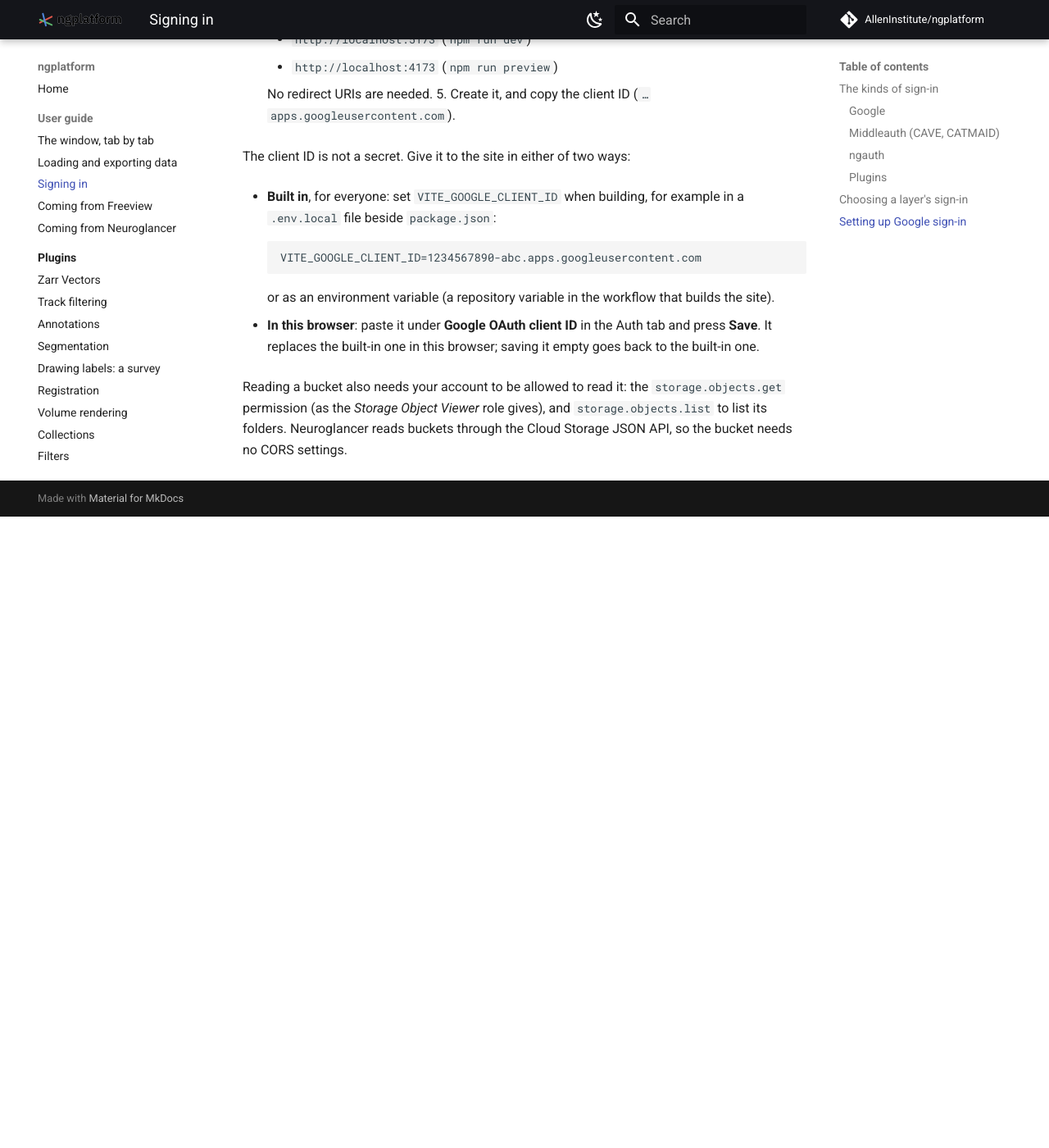
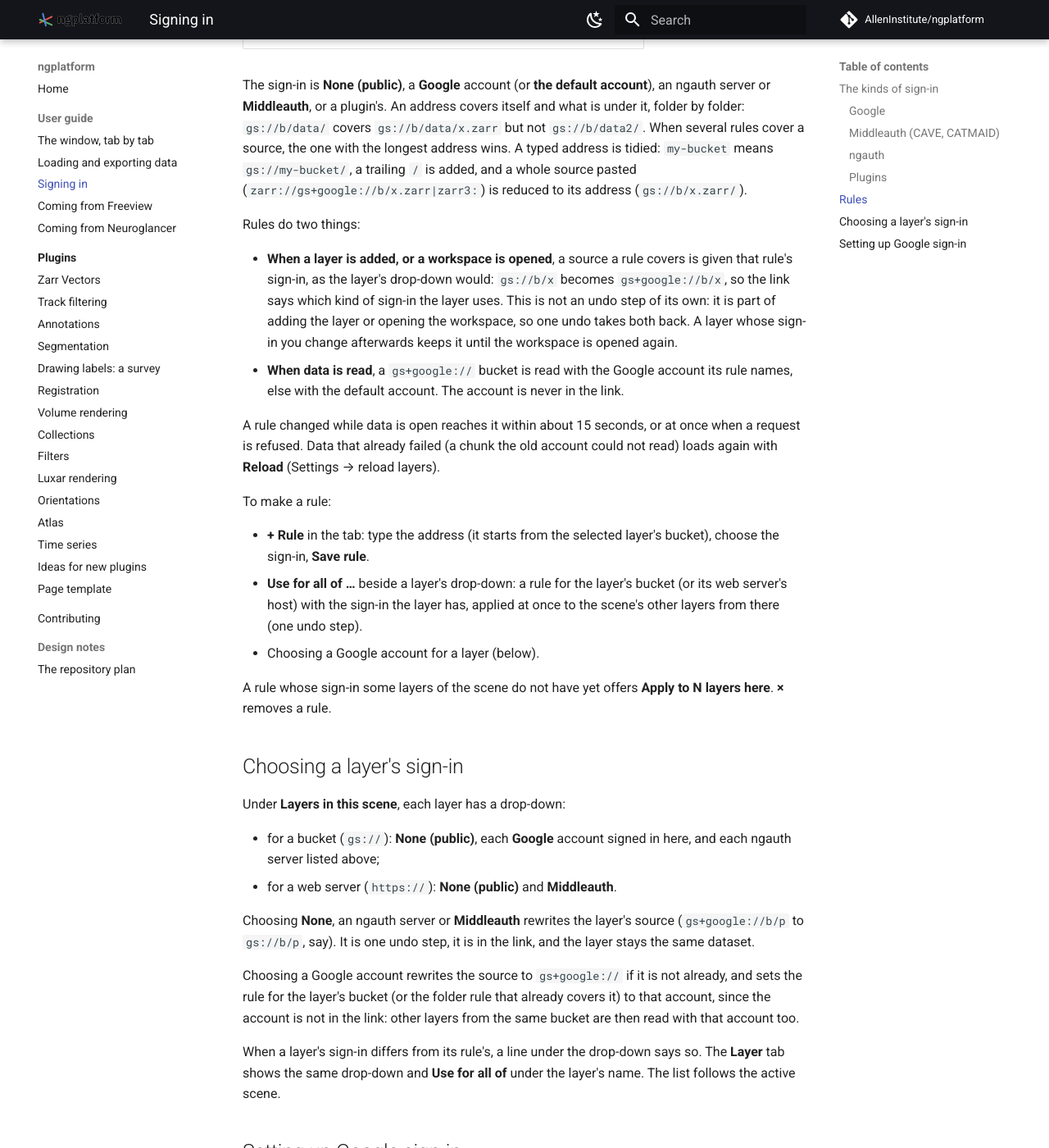
Before and after one commit to AllenInstitute/ngplatform, an MkDocs documentation site: the page built from docs/guide/signing-in.md, in a window 1280 px wide and 1400 px high, scrolled down 2951 px. Shown: the whole window at 82% size. Built offline with MkDocs 1.6.1 and Material for MkDocs 9.7.7, drawn with Linux system fonts in a browser that asks for light colours; comment, search, counter and statistics services are not loaded; before the commit the page ends 3581 px from its top, so only the background shows below that; some of the changed text lies outside the part shown.

Commit message:
Signing in: Google accounts, rules and the account per bucket in the guide, plugin guide and status

```diff
--- a/docs/guide/signing-in.md
+++ b/docs/guide/signing-in.md
@@ -1,19 +1,25 @@
 # Signing in
 
 Data behind a sign-in is read with the sign-ins in the **Auth** tab (left
-dock). Sign-ins are kept in this browser, never in the link: a link someone
-else opens asks them to sign in themselves.
+dock). Sign-ins and rules are kept in this browser, never in the link: a
+link someone else opens asks them to sign in themselves, and never names
+your accounts.
 
-The tab has four parts:
+The tab has six parts:
 
-1. **Sign-ins**: each one available, with whether you are signed in, as
-   whom, and buttons to sign in, sign out and check.
-2. **Add a sign-in server**: a CAVE, CATMAID or ngauth server, to sign in
+1. **Google accounts**: each Google account signed in here, with its state
+   and buttons, and the **Sign in with Google** button that adds one.
+2. **Other sign-ins**: the middleauth and ngauth servers (and plugins'
+   sign-ins) this workspace uses or that you added, with whether you are
+   signed in, as whom, and buttons to sign in, sign out and check.
+3. **Rules**: which sign-in, and which Google account, reads the data under
+   a bucket, a folder or a web address.
+4. **Add a sign-in server**: a CAVE, CATMAID or ngauth server, to sign in
    before opening its data.
-3. **Layers in this scene**: each layer of the active scene that reads from
+5. **Layers in this scene**: each layer of the active scene that reads from
    a bucket or a web server, with a drop-down of the sign-ins that apply to
    it.
-4. **Google sign-in**: what the Google sign-in asks for, and its OAuth
+6. **Google sign-in**: what the Google sign-in asks for, and its OAuth
    client ID.
 
 ## The kinds of sign-in
@@ -35,7 +41,8 @@ The rest of a source is kept as it is: a prefix such as `precomputed://` or
 ### Google
 
 Signs this browser in to Google with Google's own sign-in window, for the
-Google Cloud Storage buckets your account can read. It asks for:
+Google Cloud Storage buckets your accounts can read. Several accounts can
+be signed in at once (a work and a personal account, say). It asks for:
 
 | Scope | What it lets this site do |
 |---|---|
@@ -43,15 +50,29 @@ Google Cloud Storage buckets your account can read. It asks for:
 | `email` | see your email address, to show who is signed in |
 | `https://www.googleapis.com/auth/devstorage.read_only` | read the Google Cloud Storage buckets your account can read; never write |
 
-The token lasts about an hour. The tab shows the account and when the token
-expires. After that, data waits until you sign in again: the status line
-under the views says so, with a **Sign in** button, and the tab's button
-reads **Sign in again**. A sign-in window opens only when you click; Google
-usually closes it at once when you have signed in before. **Sign out**
-forgets the token and revokes it with Google.
+**Sign in with Google** (once an account is signed in, **Add a Google
+account**) opens Google's account chooser, where you pick or add the
+account. Each account is then listed with its state:
 
-The sign-in applies to every tab of this site in this browser, and to data
-already open: a layer waiting for it loads as soon as you sign in.
+- **Signed in** until the time its token expires (a token lasts about an
+  hour);
+- **Expired**, with **Sign in again as …**, which goes straight to that
+  account (Google usually closes its window at once);
+- **Signed out**, with **Sign in as …**.
+
+**Sign out** forgets that account's token and revokes it with Google; the
+account stays listed. **Remove** forgets the account. One account is the
+**Default**: it reads every bucket that no rule gives another account. The
+first account added is the default; **Make default** changes it.
+
+When an account's token expires or Google refuses it, only that account
+expires; data it reads waits until you sign it in again: the status line
+under the views names the account, with a button that signs it in. A
+sign-in window opens only when you click.
+
+The accounts apply to every tab of this site in this browser, and to data
+already open: a layer waiting for an account loads as soon as it is signed
+in.
 
 ### Middleauth (CAVE, CATMAID)
 
@@ -85,17 +106,76 @@ may add choices to the layers' drop-downs. See
 [Sign-in](https://github.com/AllenInstitute/ngplatform/blob/main/plugins/README.md#sign-in)
 in the plugin guide.
 
+## Rules
+
+A rule gives the data under an address a sign-in. The address is a
+bucket, a folder in one, or a web address:
+
+| Address | Covers |
+|---|---|
+| `gs://bucket/` | everything in the bucket |
+| `gs://bucket/folder/` | that folder and everything under it |
+| `https://host/` or `https://host/path/` | a web server, or part of one |
+
+The sign-in is **None (public)**, a **Google** account (or **the default
+account**), an ngauth server or **Middleauth**, or a plugin's. An address
+covers itself and what is under it, folder by folder: `gs://b/data/`
+covers `gs://b/data/x.zarr` but not `gs://b/data2/`. When several rules
+cover a source, the one with the longest address wins. A typed address is
+tidied: `my-bucket` means `gs://my-bucket/`, a trailing `/` is added, and a
+whole source pasted (`zarr://gs+google://b/x.zarr|zarr3:`) is reduced to
+its address (`gs://b/x.zarr/`).
+
+Rules do two things:
+
+- **When a layer is added, or a workspace is opened**, a source a rule
+  covers is given that rule's sign-in, as the layer's drop-down would:
+  `gs://b/x` becomes `gs+google://b/x`, so the link says which kind of
+  sign-in the layer uses. This is not an undo step of its own: it is part
+  of adding the layer or opening the workspace, so one undo takes both
+  back. A layer whose sign-in you change afterwards keeps it until the
+  workspace is opened again.
+- **When data is read**, a `gs+google://` bucket is read with the Google
+  account its rule names, else with the default account. The account is
+  never in the link.
+
+A rule changed while data is open reaches it within about 15 seconds, or
+at once when a request is refused. Data that already failed (a chunk the
+old account could not read) loads again with **Reload** (Settings → reload
+layers).
+
+To make a rule:
+
+- **+ Rule** in the tab: type the address (it starts from the selected
+  layer's bucket), choose the sign-in, **Save rule**.
+- **Use for all of …** beside a layer's drop-down: a rule for the layer's
+  bucket (or its web server's host) with the sign-in the layer has, applied
+  at once to the scene's other layers from there (one undo step).
+- Choosing a Google account for a layer (below).
+
+A rule whose sign-in some layers of the scene do not have yet offers
+**Apply to N layers here**. **×** removes a rule.
+
 ## Choosing a layer's sign-in
 
 Under **Layers in this scene**, each layer has a drop-down:
 
-- for a bucket (`gs://`): **None (public)**, **Google**, and each ngauth
-  server listed above;
+- for a bucket (`gs://`): **None (public)**, each **Google** account
+  signed in here, and each ngauth server listed above;
 - for a web server (`https://`): **None (public)** and **Middleauth**.
 
-Choosing one rewrites the layer's source (`gs://b/p` to
-`gs+google://b/p`, say). It is one undo step, it is in the link, and the
-layer stays the same dataset. The **Layer** tab shows the same drop-down
+Choosing **None**, an ngauth server or **Middleauth** rewrites the layer's
+source (`gs+google://b/p` to `gs://b/p`, say). It is one undo step, it is
+in the link, and the layer stays the same dataset.
+
+Choosing a Google account rewrites the source to `gs+google://` if it is
+not already, and sets the rule for the layer's bucket (or the folder rule
+that already covers it) to that account, since the account is not in the
+link: other layers from the same bucket are then read with that account
+too.
+
+When a layer's sign-in differs from its rule's, a line under the drop-down
+says so. The **Layer** tab shows the same drop-down and **Use for all of**
 under the layer's name. The list follows the active scene.
 
 ## Setting up Google sign-in
@@ -138,8 +218,13 @@ The client ID is not a secret. Give it to the site in either of two ways:
   Auth tab and press **Save**. It replaces the built-in one in this browser;
   saving it empty goes back to the built-in one.
 
-Reading a bucket also needs your account to be allowed to read it: the
-`storage.objects.get` permission (as the *Storage Object Viewer* role
-gives), and `storage.objects.list` to list its folders. Neuroglancer reads
-buckets through the Cloud Storage JSON API, so the bucket needs no CORS
-settings.
+Reading a bucket also needs the account that reads it to be allowed to:
+the `storage.objects.get` permission (as the *Storage Object Viewer* role
+gives), and `storage.objects.list` to list its folders. When a bucket
+refuses an account (403), the error names the account; a rule can give
+that bucket another. Neuroglancer reads buckets through the Cloud Storage
+JSON API, so the bucket needs no CORS settings.
+
+Nothing more is needed in the console for several accounts: each account
+signs in with the same client ID. While the consent screen is in
+*Testing*, each account must be one of its test users.
```
Also changed, not shown: STATUS.md (+1 -0 lines), docs/guide/data.md (+1 -1 lines), docs/guide/interface.md (+1 -1 lines), plugins/README.md (+7 -1 lines).
